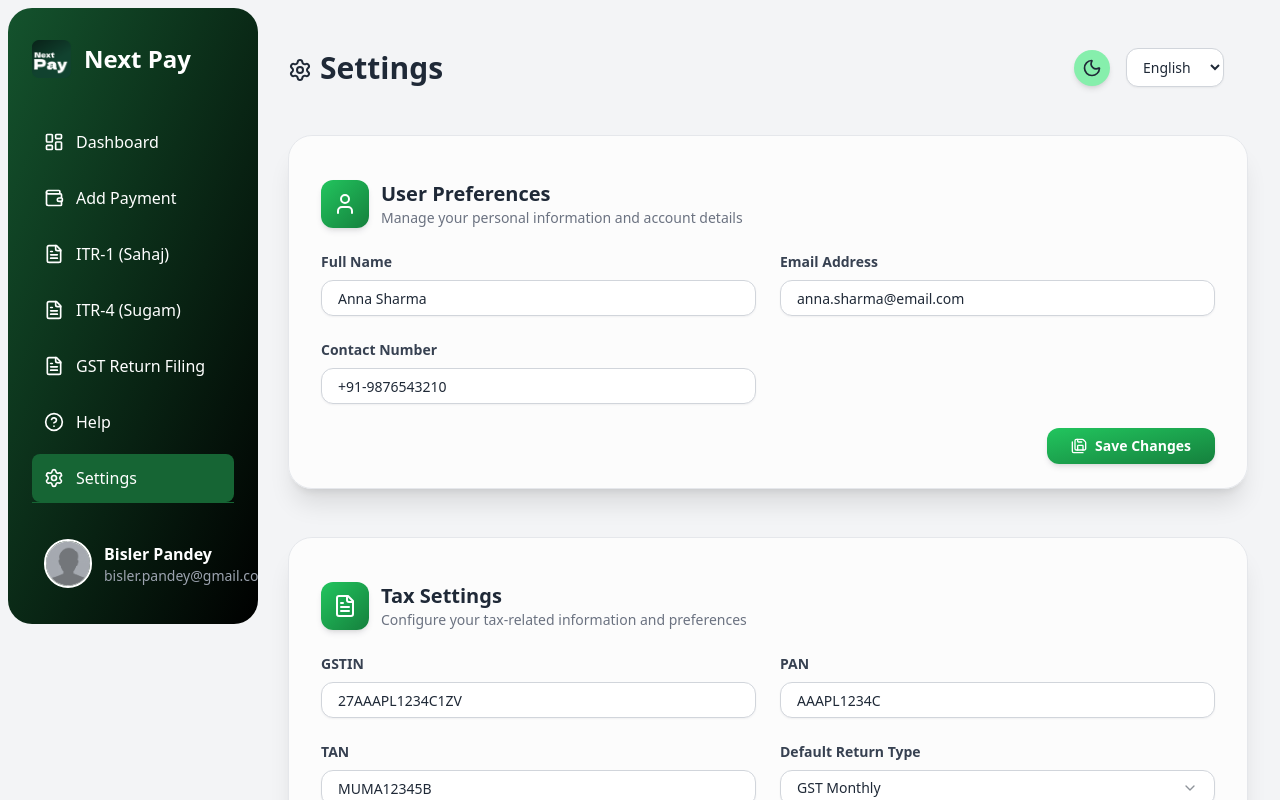
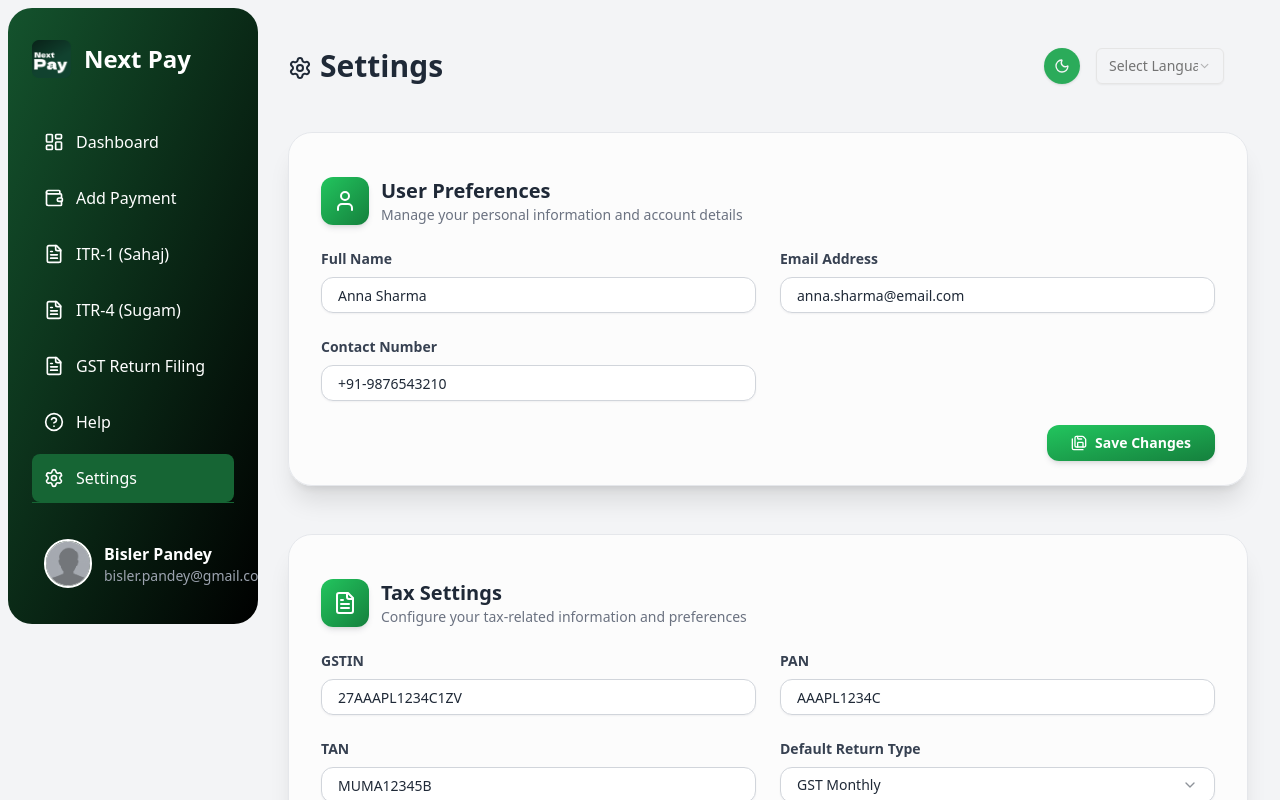
Before and after one commit to sristy17/next-payroll, a Next.js app: page /settings in a window 1280 px wide. Shown: the top 800 px of the page. Built offline with nearby package versions, Linux system fonts and the light colour scheme.

Commit message:
fixed requested changes for issue-#13

```diff
--- a/src/app/layout.tsx
+++ b/src/app/layout.tsx
@@ -20,7 +20,7 @@ export default function RootLayout({
   children: React.ReactNode;
 }>) {
   return (
-    <html lang="en" data-theme="dark" style={{ colorScheme: "dark" }}>
+    <html lang="en">
       <body className={`${raleway.variable} antialiased`}>
         <AppThemeProvider>
           {children}
--- a/src/components/SettingBar.tsx
+++ b/src/components/SettingBar.tsx
@@ -3,10 +3,13 @@
 import { useTheme } from "next-themes";
 import { useEffect, useState } from "react";
 import { Sun, Moon } from "lucide-react";
+import { Button } from "@/components/ui/button";
+import { Select, SelectTrigger, SelectContent, SelectItem, SelectValue } from "@/components/ui/select";
 
 export default function SettingsBar() {
   const { setTheme, resolvedTheme } = useTheme();
   const [mounted, setMounted] = useState(false);
+
   useEffect(() => {
     setMounted(true);
   }, []);
@@ -16,27 +19,29 @@ export default function SettingsBar() {
   return (
     <div className="flex justify-end items-center px-6 py-4 bg-transparent">
       <div className="flex items-center gap-4">
-        <button
+        <Button
           onClick={() => setTheme(resolvedTheme === "dark" ? "light" : "dark")}
-          className="p-2 rounded-full bg-green-300 dark:bg-zinc-800 hover:bg-gradient-to-br from-green-400 to-green-600 transition-all duration-300 shadow-md hover:shadow-lg"
+          size="icon"
           title="Toggle Theme"
+          className="rounded-full bg-green-600/90 hover:bg-green-700 dark:bg-green-700 dark:hover:bg-green-600 transition-colors"
         >
-          <span className="text-gray-800 dark:text-gray-200 transition-transform duration-300">
-            {resolvedTheme === "dark" ? (
-              <Sun className="w-5 h-5 rotate-0 hover:rotate-90 transition-transform" />
-            ) : (
-              <Moon className="w-5 h-5 rotate-0 hover:-rotate-90 transition-transform" />
-            )}
-          </span>
-        </button>
+          {resolvedTheme === "dark" ? (
+            <Sun className="w-5 h-5 text-gray-100" />
+          ) : (
+            <Moon className="w-5 h-5 text-gray-100" />
+          )}
+        </Button>
 
-        <select
-          className="border border-gray-300 dark:border-zinc-700 rounded-xl px-3 py-2 text-sm bg-white dark:bg-zinc-900 text-gray-800 dark:text-gray-200 shadow-sm focus:outline-none focus:ring-2 focus:ring-green-500 transition"
-        >
-          <option value="en">English</option>
-          <option value="hi">Hindi</option>
-          <option value="mr">Marathi</option>
-        </select>
+        <Select>
+          <SelectTrigger className="w-32">
+            <SelectValue placeholder="Select Language" />
+          </SelectTrigger>
+          <SelectContent>
+            <SelectItem value="en">English</SelectItem>
+            <SelectItem value="hi">Hindi</SelectItem>
+            <SelectItem value="mr">Marathi</SelectItem>
+          </SelectContent>
+        </Select>
       </div>
     </div>
   );
--- a/src/components/ThemeProvider.tsx
+++ b/src/components/ThemeProvider.tsx
@@ -1,7 +1,19 @@
 "use client";
+
 import { ThemeProvider } from "next-themes";
+import { useEffect, useState } from "react";
 
 export function AppThemeProvider({ children }: { children: React.ReactNode }) {
+  const [mounted, setMounted] = useState(false);
+
+  useEffect(() => {
+    setMounted(true);
+  }, []);
+
+  if (!mounted) {
+    return null;
+  }
+
   return (
     <ThemeProvider attribute="data-theme" defaultTheme="system" enableSystem>
       {children}
```
